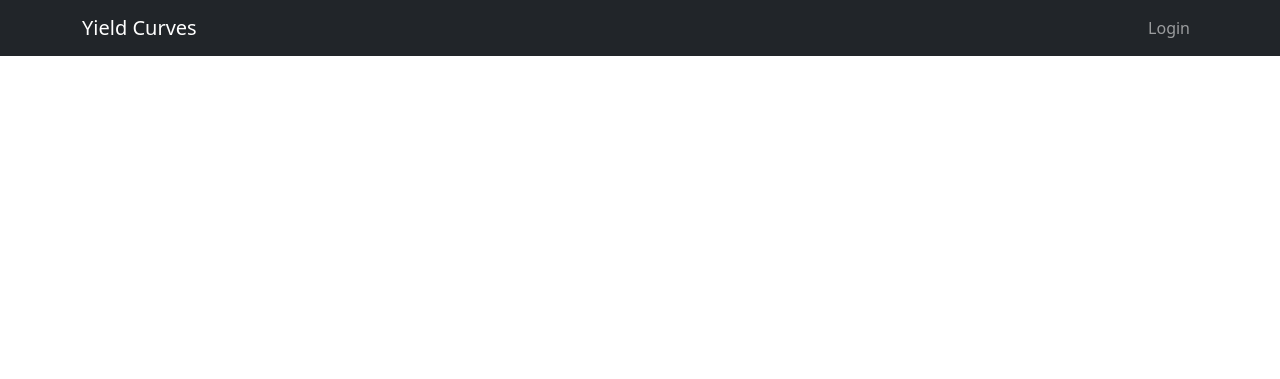
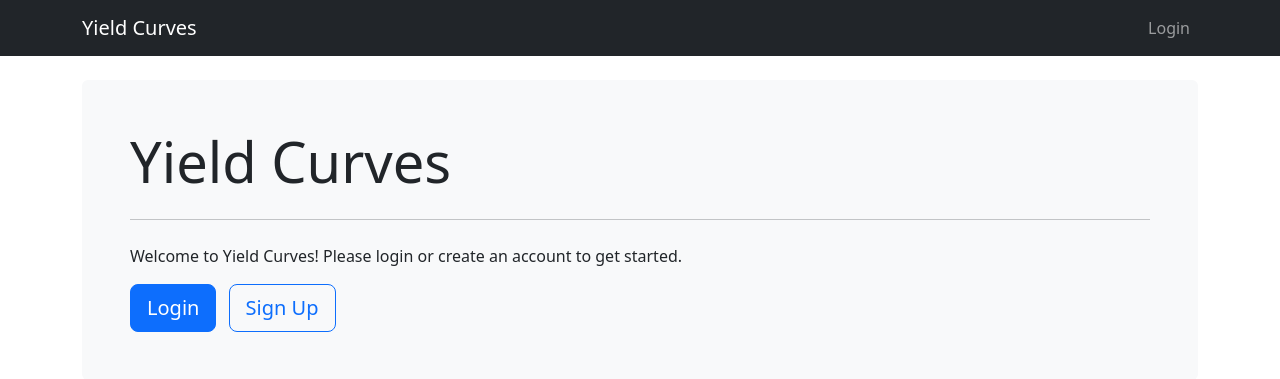
Before and after one commit to jack-tobin/yield-curves, a Django app: page / in a window 1280 px wide. Shown: the top 379 px of the page. Run offline with Django 5.2, Linux system fonts and the light colour scheme; parts of the project's set-up code (start-up, migrations or seed data) failed here and were passed over.

Commit message:
Sign up flow

```diff
--- a/src/apps/accounts/urls.py
+++ b/src/apps/accounts/urls.py
@@ -6,4 +6,5 @@ app_name = "accounts"
 urlpatterns = [
     path("login/", views.login_view, name="login"),
     path("logout/", views.logout_view, name="logout"),
+    path("signup/", views.signup_view, name="signup"),
 ]
--- a/src/apps/accounts/views.py
+++ b/src/apps/accounts/views.py
@@ -1,3 +1,4 @@
+from django.contrib.auth.models import User
 from django.shortcuts import render, redirect
 from django.contrib.auth import authenticate, login, logout
 from django.contrib.auth.decorators import login_required
@@ -38,6 +39,59 @@ def logout_view(request):
     return redirect("accounts:login")
 
 
+def signup_view(request):
+    """Handle user registration."""
+    if request.user.is_authenticated:
+        return redirect("home")
+
+    if request.method == "POST":
+        username = request.POST.get("username", "").strip()
+        email = request.POST.get("email", "").strip()
+        password1 = request.POST.get("password1")
+        password2 = request.POST.get("password2")
+
+        # Validation
+        errors = []
+
+        if not username:
+            errors.append("Username is required.")
+        elif User.objects.filter(username=username).exists():
+            errors.append("Username already exists.")
+        elif len(username) < 3:
+            errors.append("Username must be at least 3 characters long.")
+
+        if not email:
+            errors.append("Email is required.")
+        elif User.objects.filter(email=email).exists():
+            errors.append("Email already registered.")
+
+        if not password1:
+            errors.append("Password is required.")
+        elif len(password1) < 8:
+            errors.append("Password must be at least 8 characters long.")
+
+        if password1 != password2:
+            errors.append("Passwords do not match.")
+
+        if errors:
+            for error in errors:
+                messages.error(request, error)
+        else:
+            # Create the user
+            user = User.objects.create_user(
+                username=username,
+                email=email,
+                password=password1
+            )
+
+            # Log the user in automatically
+            login(request, user)
+            messages.success(request, f"Welcome {username}! Your account has been created successfully.")
+            return redirect("home")
+
+    return render(request, "accounts/signup.html")
+
+
 def home_view(request):
     """Home page view."""
     return render(request, "home.html")
--- a/src/templates/home.html
+++ b/src/templates/home.html
@@ -1,74 +1,23 @@
-<!DOCTYPE html>
-<html lang="en">
-<head>
-    <meta charset="UTF-8">
-    <meta name="viewport" content="width=device-width, initial-scale=1.0">
-    <title>{% block title %}Yield Curves{% endblock %}</title>
-    <link href="https://cdn.jsdelivr.net/npm/bootstrap@5.3.0/dist/css/bootstrap.min.css" rel="stylesheet">
-    <link href="https://cdnjs.cloudflare.com/ajax/libs/font-awesome/6.0.0/css/all.min.css" rel="stylesheet">
-</head>
-<body>
-    <nav class="navbar navbar-expand-lg navbar-dark bg-dark">
-        <div class="container">
-            <a class="navbar-brand" href="{% url 'home' %}">Yield Curves</a>
-            <div class="navbar-nav ms-auto">
-                {% if user.is_authenticated %}
-                    <span class="navbar-text me-3">
-                        Welcome, {{ user.username }}!
-                    </span>
-                    <a class="nav-link" href="{% url 'accounts:logout' %}">Logout</a>
-                {% else %}
-                    <a class="nav-link" href="{% url 'accounts:login' %}">Login</a>
-                {% endif %}
-            </div>
-        </div>
-    </nav>
+{% extends 'base.html' %}
 
-    <div class="container mt-4">
-        {% if messages %}
-            {% for message in messages %}
-                <div class="alert alert-{{ message.tags }} alert-dismissible fade show" role="alert">
-                    {{ message }}
-                    <button type="button" class="btn-close" data-bs-dismiss="alert" aria-label="Close"></button>
-                </div>
-            {% endfor %}
-        {% endif %}
+{% block title %}Home - Yield Curves{% endblock %}
 
-        {% block content %}{% endblock %}
-    </div>
-
-    <!-- Toast Container -->
-    <div class="toast-container position-fixed bottom-0 end-0 p-3">
-        <div id="deleteToast" class="toast" role="alert" aria-live="assertive" aria-atomic="true">
-            <div class="toast-header">
-                <i class="fas fa-trash text-danger me-2"></i>
-                <strong class="me-auto">Analysis Deleted</strong>
-                <button type="button" class="btn-close" data-bs-dismiss="toast" aria-label="Close"></button>
-            </div>
-            <div class="toast-body">
-                <span id="deleteToastMessage"></span>
-                <div class="mt-2">
-                    <button type="button" class="btn btn-sm btn-outline-primary" id="undoDeleteBtn">
-                        <i class="fas fa-undo me-1"></i>Undo
-                    </button>
-                </div>
-            </div>
-        </div>
-
-        <div id="restoreToast" class="toast" role="alert" aria-live="assertive" aria-atomic="true">
-            <div class="toast-header">
-                <i class="fas fa-check-circle text-success me-2"></i>
-                <strong class="me-auto">Analysis Restored</strong>
-                <button type="button" class="btn-close" data-bs-dismiss="toast" aria-label="Close"></button>
-            </div>
-            <div class="toast-body">
-                <span id="restoreToastMessage"></span>
-            </div>
+{% block content %}
+<div class="row">
+    <div class="col-12">
+        <div class="jumbotron bg-light p-5 rounded">
+            <h1 class="display-4">Yield Curves</h1>
+            {% if user.is_authenticated %}
+                <hr class="my-4">
+                <p>Hello {{ user.username }}! You are successfully logged in.</p>
+                <a class="btn btn-primary btn-lg" href="{% url 'yield_curves:analyses_list' %}" role="button">View Analyses</a>
+            {% else %}
+                <hr class="my-4">
+                <p>Welcome to Yield Curves! Please login or create an account to get started.</p>
+                <a class="btn btn-primary btn-lg" href="{% url 'accounts:login' %}" role="button">Login</a>
+                <a class="btn btn-outline-primary btn-lg ms-2" href="{% url 'accounts:signup' %}" role="button">Sign Up</a>
+            {% endif %}
         </div>
     </div>
-
-    <script src="https://cdn.jsdelivr.net/npm/bootstrap@5.3.0/dist/js/bootstrap.bundle.min.js"></script>
-    <script src="https://code.jquery.com/jquery-3.6.0.min.js"></script>
-    {% block scripts %}{% endblock %}
-</body>
-</html>
+</div>
+{% endblock %}
--- a/src/templates/yield_curves/analyses_list.html
+++ b/src/templates/yield_curves/analyses_list.html
@@ -29,10 +29,6 @@
                 <div class="alert alert-info" role="alert">
                     <h4 class="alert-heading">No analyses yet!</h4>
                     <p>You haven't created any analyses yet. Start by creating your first analysis to see it listed here.</p>
-                    <hr>
-                    <p class="mb-0">
-                        <a href="{% url 'yield_curves:create_analysis' %}" class="btn btn-primary">Create Analysis</a>
-                    </p>
                 </div>
             {% endif %}
 
```
Also changed, not shown: src/templates/accounts/login.html (+8 -0 lines), src/templates/accounts/signup.html (added, +85 -0 lines).
